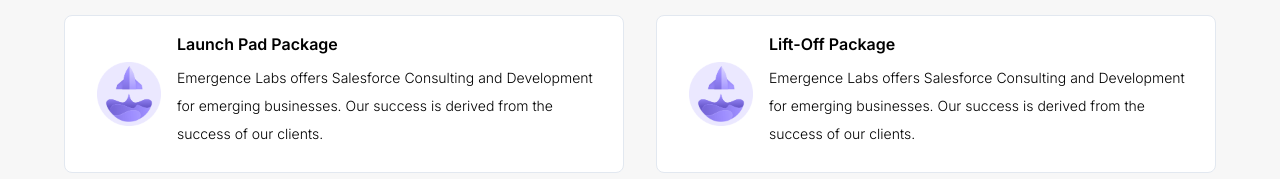
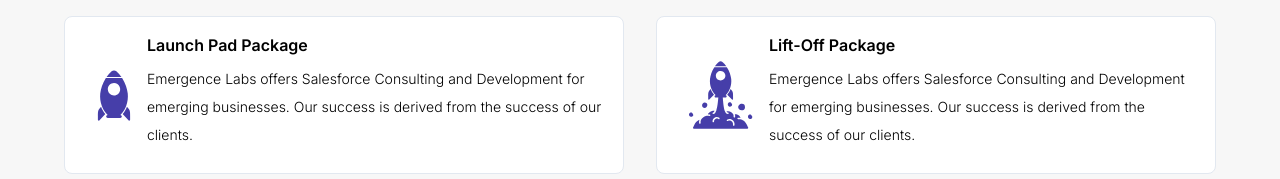
Before and after one commit to emergencelabs/emergence-site, a Next.js app: page / in a window 1280 px wide. Shown: the part 1493-1672 px from the top of the page. Built offline with nearby package versions, Linux system fonts and the light colour scheme; a web font is replaced by a local one.

Commit message:
add icons and make nav sticky

```diff
--- a/components/consulting-services.jsx
+++ b/components/consulting-services.jsx
@@ -36,9 +36,9 @@
         <a href="https://emergencelabs.io">
           <div className="mb-6 mx-4 flex sm:flex-row flex-col justify-around items-center border border-gray-300 bg-white rounded-lg p-4 hover:shadow-md duration-500 ease-in-out transition-shadow">
             <img
-              src="/assets/rocket.png"
-              alt="Emergence Labs Logo"
-              className="w-16 mx-4"
+              src="/assets/ship-icon.svg"
+              alt="Spaceship Icon"
+              className="w-16 mx-4 my-8 py-1"
             />
             <div className="flex-grow mt-4 sm:mt-0 text-center sm:text-left">
               <h6 className="font-semibold">Launch Pad Package</h6>
@@ -53,8 +53,8 @@
         <a href="https://emergencelabs.io">
           <div className="mb-6 mx-4 flex sm:flex-row flex-col justify-around items-center border border-gray-300 bg-white rounded-lg p-4 hover:shadow-md duration-500 ease-in-out transition-shadow">
             <img
-              src="/assets/rocket.png"
-              alt="Emergence Labs Logo"
+              src="/assets/icon-rocket.svg"
+              alt="Rocket Icon"
               className="w-16 mx-4"
             />
             <div className="flex-grow mt-4 sm:mt-0 text-center sm:text-left">
--- a/components/nav.jsx
+++ b/components/nav.jsx
@@ -18,10 +18,10 @@
   }
 
   return (
-    <nav className="flex justify-between my-4 sm:px-12 p-8 items-center flex-row-reverse md:flex-row max-w-screen-xl mx-auto">
+    <nav className="flex justify-between my-4 sm:px-12 p-8 items-center flex-row-reverse md:flex-row  sticky border-b border-b-emrg-light-grey shadow-sm top-0 left-0 bg-white z-50">
       <div
         style={{ flexBasis: "25%", minWidth: "12rem" }}
-        className="sm:max-w-xs"
+        className="sm:max-w-xs z-10"
       >
         <Link href="/">
           <a>
@@ -32,7 +32,7 @@
           </a>
         </Link>
       </div>
-      <div className="hidden md:block">
+      <div className="hidden md:block z-10">
         <NavButton href="/about" label="About" />
         <NavButton href="/blog" label="Services" />
         <NavButton href="/blog" label="Contact Us" />
--- a/components/preamble.jsx
+++ b/components/preamble.jsx
@@ -40,7 +40,7 @@
     }
   }, [])
   return (
-    <section className="flex items-center justify-between mt-32 mb-20 slanted max-w-screen-xl mx-auto">
+    <section className="flex items-center justify-between mt-32 mb-20 max-w-screen-xl mx-auto">
       <div className="mx-12 max-w-xl typewriter">
         <h1 className="text-emrg-purple flex flex-wrap">
           <span className="sm:py-2">Better</span>
--- a/styles/index.css
+++ b/styles/index.css
@@ -59,7 +59,7 @@
   transform: skew(-85deg);
   transform-origin: top;
   /* max-height: 400px; */
-  z-index: -1;
+  z-index: 3;
   opacity: 0.7;
 }
 
```
Also changed, not shown: public/assets/icon-rocket.svg (added), public/assets/ship-icon.svg (added).
